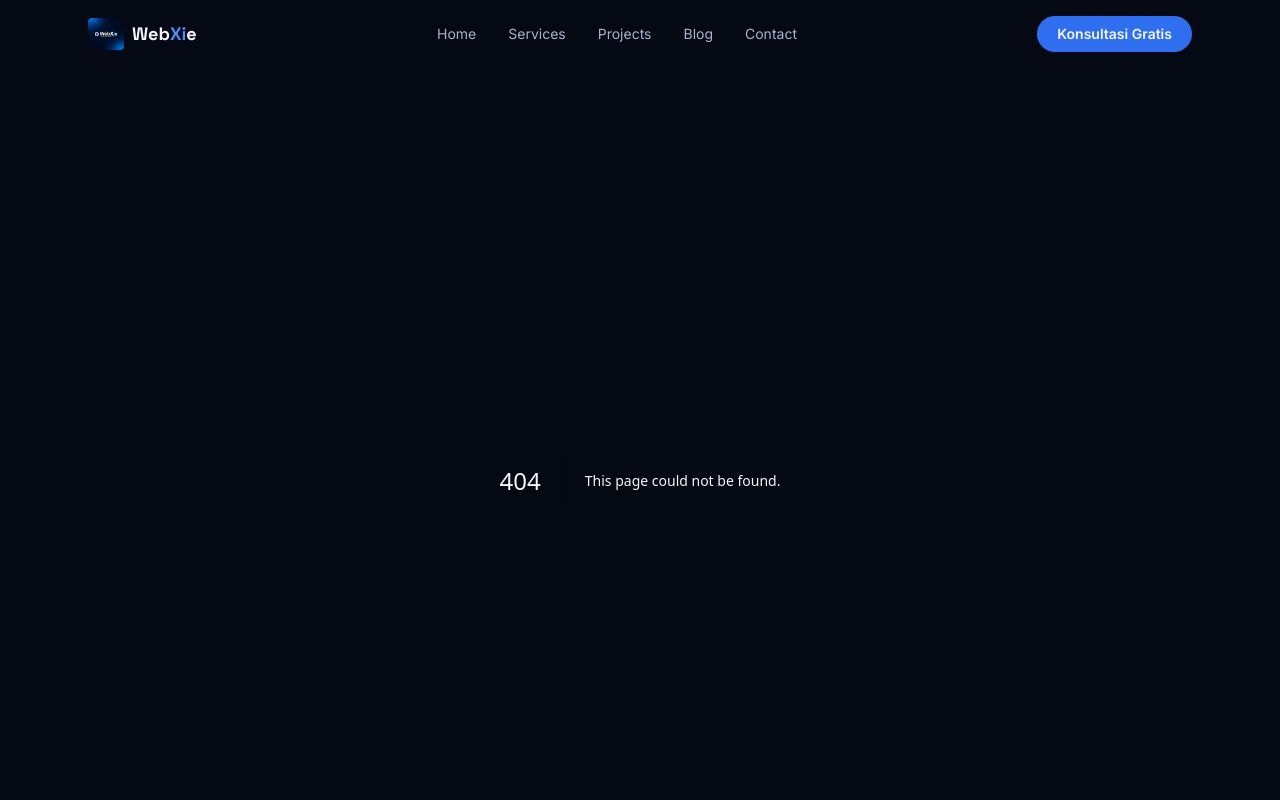
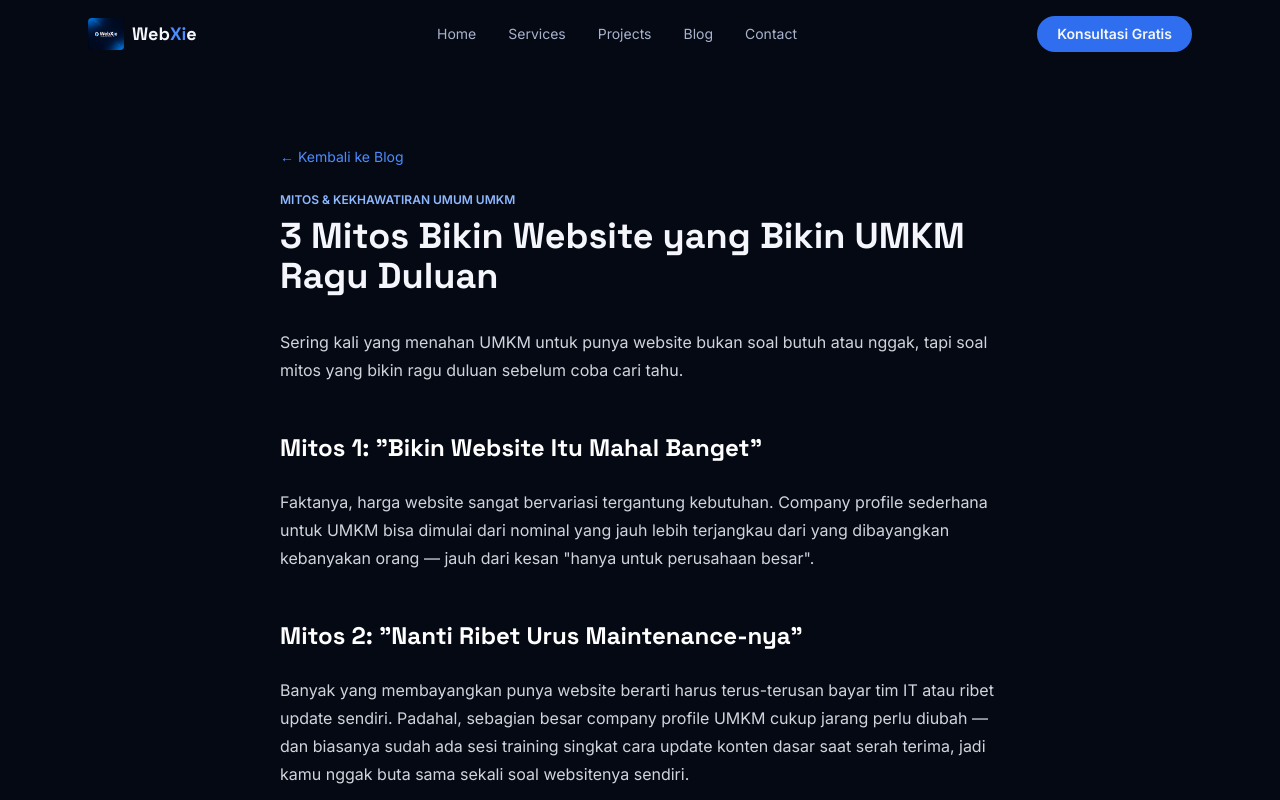
Before and after one commit to afifahhadie/WebXie, a Next.js app: page /blog/3-mitos-bikin-website-umkm-ragu in a window 1280 px wide. Before the commit this address had no page. Shown: the top 800 px of the page. Built offline with nearby package versions, Linux system fonts and the light colour scheme.

Commit message:
Add blog article page with MDX rendering and not-found fallback

```diff
--- /dev/null
+++ b/app/blog/[slug]/not-found.tsx
@@ -0,0 +1,18 @@
+import Link from "next/link";
+
+export default function ArticleNotFound() {
+  return (
+    <div className="mx-auto max-w-2xl px-6 py-24 text-center">
+      <h1 className="font-display text-3xl font-bold">Artikel Tidak Ditemukan</h1>
+      <p className="mt-4 text-ivory-dim">
+        Artikel yang kamu cari mungkin sudah dipindahkan atau belum tersedia.
+      </p>
+      <Link
+        href="/blog"
+        className="mt-8 inline-flex rounded-full bg-blue-500 hover:bg-blue-400 transition-colors px-6 py-3 font-semibold"
+      >
+        Kembali ke Blog
+      </Link>
+    </div>
+  );
+}
--- /dev/null
+++ b/app/blog/[slug]/page.tsx
@@ -0,0 +1,51 @@
+import { notFound } from "next/navigation";
+import { MDXRemote } from "next-mdx-remote/rsc";
+import Link from "next/link";
+import { getAllPosts, getPostBySlug } from "@/lib/blog";
+
+export async function generateStaticParams() {
+  return getAllPosts().map((post) => ({ slug: post.slug }));
+}
+
+export async function generateMetadata({
+  params,
+}: {
+  params: { slug: string };
+}) {
+  try {
+    const { meta } = getPostBySlug(params.slug);
+    return { title: `${meta.title} — WebXie Blog`, description: meta.excerpt };
+  } catch {
+    return { title: "Artikel Tidak Ditemukan — WebXie Blog" };
+  }
+}
+
+export default function BlogArticlePage({
+  params,
+}: {
+  params: { slug: string };
+}) {
+  let post;
+  try {
+    post = getPostBySlug(params.slug);
+  } catch {
+    notFound();
+  }
+
+  return (
+    <article className="mx-auto max-w-3xl px-6 py-16">
+      <Link href="/blog" className="text-sm text-blue-400 hover:underline">
+        ← Kembali ke Blog
+      </Link>
+      <p className="mt-6 text-xs text-blue-300 uppercase font-semibold">
+        {post!.meta.pillar}
+      </p>
+      <h1 className="mt-2 font-display text-3xl md:text-4xl font-bold">
+        {post!.meta.title}
+      </h1>
+      <div className="prose prose-invert prose-headings:font-display prose-headings:font-bold prose-a:text-blue-400 mt-8 max-w-none">
+        <MDXRemote source={post!.content} />
+      </div>
+    </article>
+  );
+}
--- a/package.json
+++ b/package.json
@@ -18,6 +18,7 @@
     "react-dom": "^18.3.1"
   },
   "devDependencies": {
+    "@tailwindcss/typography": "^0.5.20",
     "@testing-library/dom": "^10.4.1",
     "@testing-library/jest-dom": "^7.0.0",
     "@testing-library/react": "^16.3.2",
--- a/tailwind.config.ts
+++ b/tailwind.config.ts
@@ -1,4 +1,5 @@
 import type { Config } from "tailwindcss";
+import typography from "@tailwindcss/typography";
 
 const config: Config = {
   content: [
@@ -32,7 +33,7 @@ const config: Config = {
       },
     },
   },
-  plugins: [],
+  plugins: [typography],
 };
 
 export default config;
```
Also changed, not shown: 1 other file (tests, documents, lock files or other folders).
